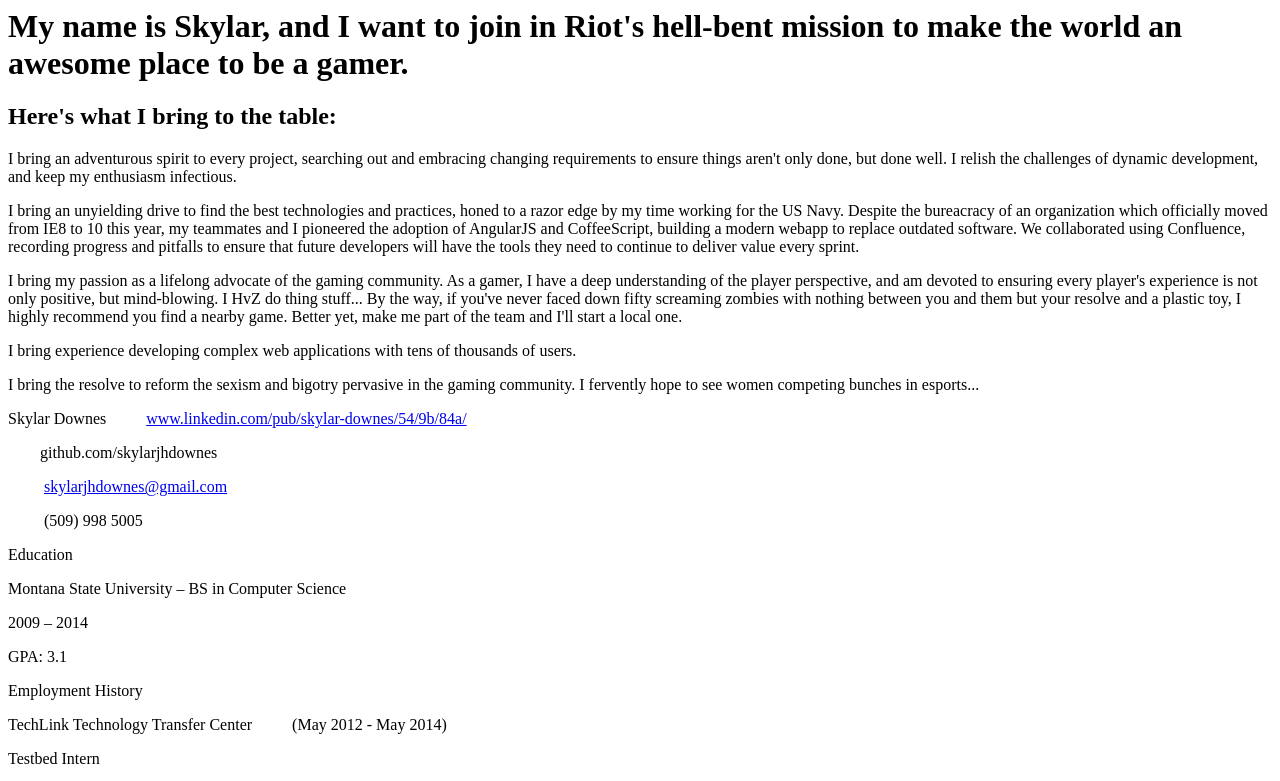
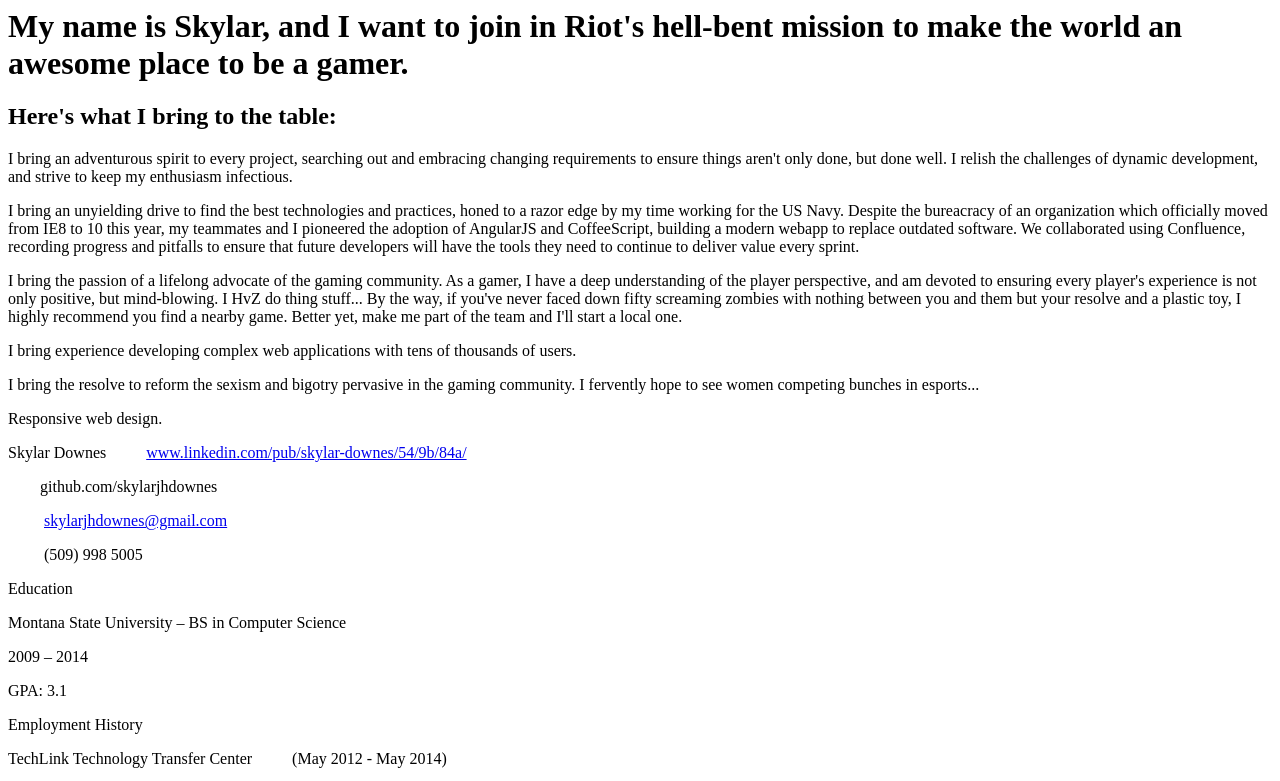
Before and after one commit to skylarjhdownes/website, a website: page app/viewResume/resume.html in a window 1280 px wide. Shown: the top 781 px of the page. Drawn offline with Linux system fonts and the light colour scheme.

Commit message:
Resume stuffs.

```diff
--- a/app/viewResume/resume.html
+++ b/app/viewResume/resume.html
@@ -1,5 +1,10 @@
-
-<h1>
+<!-- <style type="text/css">
+h1 {
+  background-color: #000123;
+}
+</style> -->
+<div class="container">
+  <h1 >
     My name is Skylar, and I want to join in Riot's hell-bent mission to make the world an awesome place to be a gamer.
   </h1>
 
@@ -7,13 +12,13 @@
     Here's what I bring to the table:
   </h2>
   <p>
-  I bring an adventurous spirit to every project, searching out and embracing changing requirements to ensure things aren't only done, but done well.  I relish the challenges of dynamic development, and keep my enthusiasm infectious.
+    I bring an adventurous spirit to every project, searching out and embracing changing requirements to ensure things aren't only done, but done well.  I relish the challenges of dynamic development, and strive to keep my enthusiasm infectious.
   </p>
   <p>
     I bring an unyielding drive to find the best technologies and practices, honed to a razor edge by my time working for the US Navy.  Despite the bureacracy of an organization which officially moved from IE8 to 10 this year, my teammates and I pioneered the adoption of AngularJS and CoffeeScript, building a modern webapp to replace outdated software.  We collaborated using Confluence, recording progress and pitfalls to ensure that future developers will have the tools they need to continue to deliver value every sprint.
   </p>
   <p>
-  I bring my passion as a lifelong advocate of the gaming community.  As a gamer, I have a deep understanding of the player perspective, and am devoted to ensuring every player's experience is not only positive, but mind-blowing.  I HvZ do thing stuff... By the way, if you've never faced down fifty screaming zombies with nothing between you and them but your resolve and a plastic toy, I highly recommend you find a nearby game.  Better yet, make me part of the team and I'll start a local one.
+    I bring the passion of a lifelong advocate of the gaming community.  As a gamer, I have a deep understanding of the player perspective, and am devoted to ensuring every player's experience is not only positive, but mind-blowing.  I HvZ do thing stuff... By the way, if you've never faced down fifty screaming zombies with nothing between you and them but your resolve and a plastic toy, I highly recommend you find a nearby game.  Better yet, make me part of the team and I'll start a local one.
   </p>
   <p>
     I bring experience developing complex web applications with tens of thousands of users.
@@ -21,6 +26,10 @@
   <p>
     I bring the resolve to reform the sexism and bigotry pervasive in the gaming community.  I fervently hope to see women competing bunches in esports...
   </p>
+  <p>
+  Responsive web design.
+  </p>
+</div>
 
 <title>Game design/programming resume</title>
 <p>
```
Lines whose indentation alone changed are shown as unchanged.
